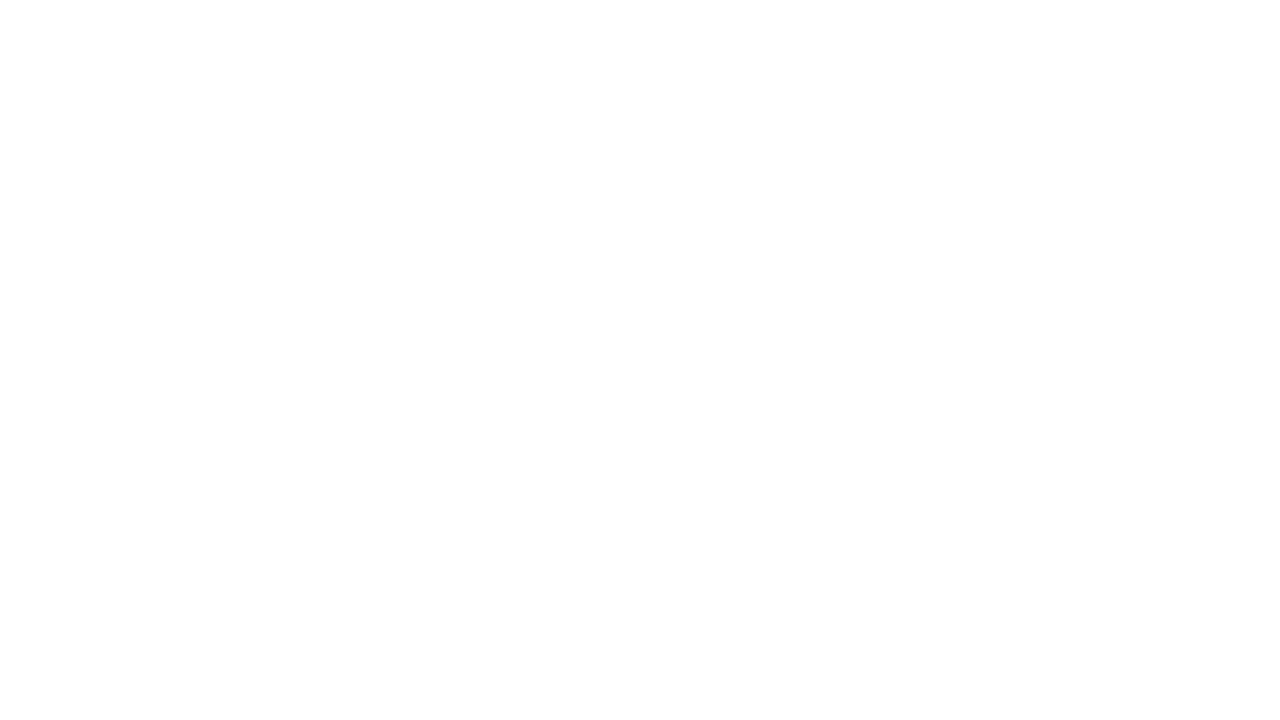
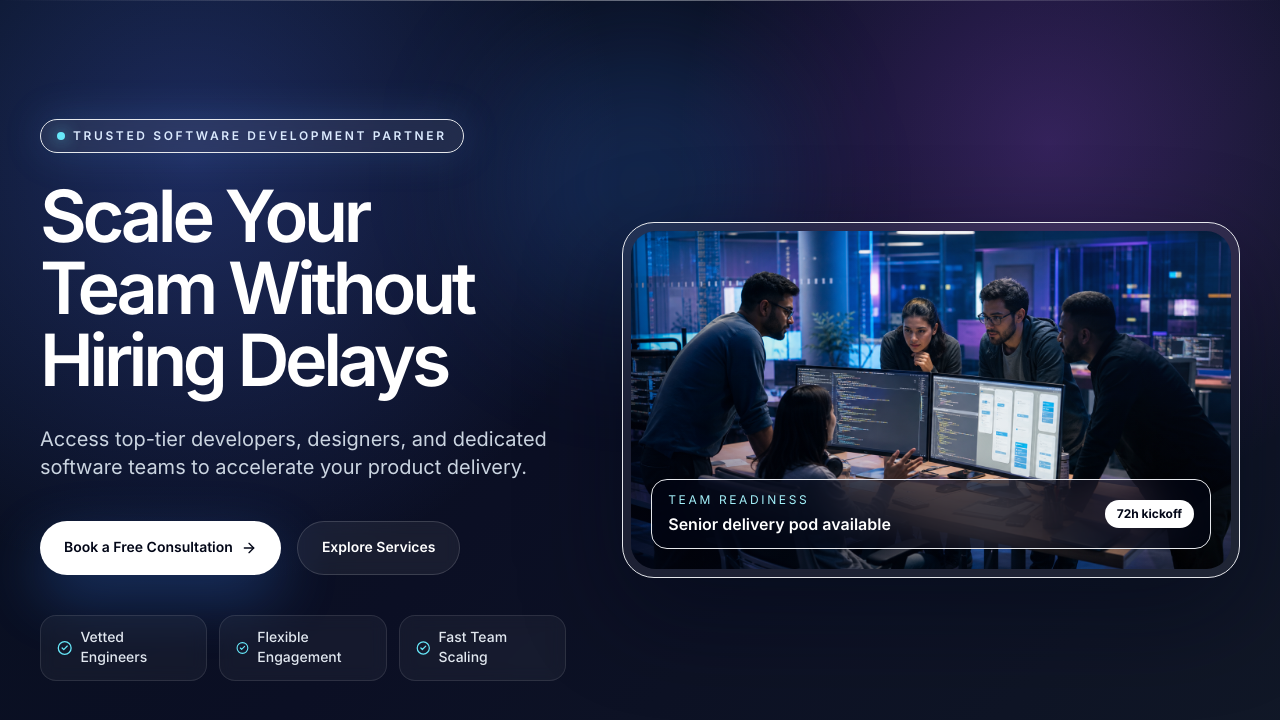
Before and after one commit to Usama23156/outsourcing-company, a React (Vite) app: page / in a window 1280 px wide. Shown: the top 720 px of the page. Built offline with nearby package versions, Linux system fonts and the light colour scheme.

Commit message:
Add animated hero section
Co-authored-by: Usama Elkady <usamaelkady25@gmail.com>

```diff
--- a/package.json
+++ b/package.json
@@ -15,6 +15,7 @@
     "clsx": "^2.1.1",
     "date-fns": "^4.1.0",
     "embla-carousel-react": "^8.6.0",
+    "framer-motion": "^12.40.0",
     "lucide-react": "^1.16.0",
     "next-themes": "^0.4.6",
     "radix-ui": "^1.4.3",
--- a/src/App.tsx
+++ b/src/App.tsx
@@ -1,14 +1,7 @@
-import * as React from "react";
+import { HeroSection } from "@/components/HeroSection";
 
 function App() {
-  return (
-    <>
-
-
-
-
-    </>
-  );
+  return <HeroSection />;
 }
 
 export default App;
--- /dev/null
+++ b/src/components/HeroSection.tsx
@@ -0,0 +1,126 @@
+import { ArrowRight, CheckCircle2 } from "lucide-react";
+import { motion } from "framer-motion";
+
+const trustIndicators = [
+  "Vetted Engineers",
+  "Flexible Engagement",
+  "Fast Team Scaling",
+];
+
+const fadeUp = {
+  hidden: { opacity: 0, y: 22 },
+  visible: { opacity: 1, y: 0 },
+};
+
+export function HeroSection() {
+  return (
+    <section className="relative isolate min-h-screen overflow-hidden bg-[#070a18] text-white">
+      <div className="absolute inset-0 -z-20 bg-[radial-gradient(circle_at_15%_20%,rgba(84,116,255,0.28),transparent_34%),radial-gradient(circle_at_82%_18%,rgba(168,85,247,0.26),transparent_30%),linear-gradient(135deg,#07101f_0%,#0b0f24_48%,#111827_100%)]" />
+      <div className="absolute inset-x-0 top-0 -z-10 h-px bg-gradient-to-r from-transparent via-white/40 to-transparent" />
+      <div className="absolute left-1/2 top-10 -z-10 h-72 w-72 -translate-x-1/2 rounded-full bg-blue-500/20 blur-3xl" />
+
+      <div className="mx-auto grid min-h-screen w-full max-w-7xl items-center gap-14 px-6 py-20 sm:px-8 lg:grid-cols-[0.92fr_1.08fr] lg:px-10 lg:py-24">
+        <motion.div
+          className="max-w-3xl"
+          initial="hidden"
+          animate="visible"
+          transition={{ staggerChildren: 0.11, delayChildren: 0.08 }}
+        >
+          <motion.div
+            variants={fadeUp}
+            transition={{ duration: 0.65, ease: [0.22, 1, 0.36, 1] }}
+            className="mb-7 inline-flex items-center gap-2 rounded-full border border-white/12 bg-white/[0.07] px-4 py-2 text-xs font-semibold uppercase tracking-[0.22em] text-blue-100 shadow-[0_0_40px_rgba(96,165,250,0.18)] backdrop-blur"
+          >
+            <span className="h-2 w-2 rounded-full bg-cyan-300 shadow-[0_0_16px_rgba(103,232,249,0.9)]" />
+            Trusted Software Development Partner
+          </motion.div>
+
+          <motion.h1
+            variants={fadeUp}
+            transition={{ duration: 0.75, ease: [0.22, 1, 0.36, 1] }}
+            className="max-w-4xl text-balance text-5xl font-semibold leading-[0.95] tracking-[-0.06em] text-white sm:text-6xl lg:text-7xl"
+          >
+            Scale Your Team Without Hiring Delays
+          </motion.h1>
+
+          <motion.p
+            variants={fadeUp}
+            transition={{ duration: 0.7, ease: [0.22, 1, 0.36, 1] }}
+            className="mt-7 max-w-2xl text-lg leading-8 text-slate-300 sm:text-xl"
+          >
+            Access top-tier developers, designers, and dedicated software teams
+            to accelerate your product delivery.
+          </motion.p>
+
+          <motion.div
+            variants={fadeUp}
+            transition={{ duration: 0.7, ease: [0.22, 1, 0.36, 1] }}
+            className="mt-10 flex flex-col gap-4 sm:flex-row"
+          >
+            <a
+              href="#consultation"
+              className="group inline-flex items-center justify-center gap-2 rounded-full bg-white px-6 py-4 text-sm font-semibold text-slate-950 shadow-[0_22px_60px_rgba(59,130,246,0.32)] transition duration-300 hover:-translate-y-0.5 hover:bg-blue-50 focus:outline-none focus:ring-2 focus:ring-cyan-300 focus:ring-offset-2 focus:ring-offset-[#070a18]"
+            >
+              Book a Free Consultation
+              <ArrowRight className="h-4 w-4 transition duration-300 group-hover:translate-x-0.5" />
+            </a>
+            <a
+              href="#services"
+              className="inline-flex items-center justify-center rounded-full border border-white/15 bg-white/[0.06] px-6 py-4 text-sm font-semibold text-white backdrop-blur transition duration-300 hover:-translate-y-0.5 hover:border-white/30 hover:bg-white/[0.1] focus:outline-none focus:ring-2 focus:ring-cyan-300 focus:ring-offset-2 focus:ring-offset-[#070a18]"
+            >
+              Explore Services
+            </a>
+          </motion.div>
+
+          <motion.div
+            variants={fadeUp}
+            transition={{ duration: 0.7, ease: [0.22, 1, 0.36, 1] }}
+            className="mt-10 grid gap-3 text-sm text-slate-200 sm:grid-cols-3"
+          >
+            {trustIndicators.map((item) => (
+              <div
+                key={item}
+                className="flex items-center gap-2 rounded-2xl border border-white/10 bg-white/[0.045] px-4 py-3 backdrop-blur"
+              >
+                <CheckCircle2 className="h-4 w-4 text-cyan-300" />
+                <span className="font-medium">{item}</span>
+              </div>
+            ))}
+          </motion.div>
+        </motion.div>
+
+        <motion.div
+          initial={{ opacity: 0, scale: 0.96, y: 26 }}
+          animate={{ opacity: 1, scale: 1, y: 0 }}
+          transition={{ duration: 0.85, ease: [0.22, 1, 0.36, 1], delay: 0.18 }}
+          className="relative"
+        >
+          <div className="absolute -inset-4 rounded-[2.5rem] bg-gradient-to-br from-cyan-400/24 via-blue-500/14 to-fuchsia-500/24 blur-2xl" />
+          <div className="relative overflow-hidden rounded-[2rem] border border-white/14 bg-white/[0.07] p-2 shadow-[0_34px_100px_rgba(2,6,23,0.45)] backdrop-blur-xl">
+            <div className="relative aspect-video overflow-hidden rounded-[1.55rem] bg-slate-950">
+              <img
+                src="/assets/software-outsourcing-hero.png"
+                alt="Diverse software engineering team collaborating in a modern coding workspace"
+                className="h-full w-full object-cover"
+              />
+              <div className="absolute inset-0 bg-gradient-to-tr from-slate-950/50 via-transparent to-blue-500/10" />
+              <div className="absolute bottom-5 left-5 right-5 flex flex-wrap items-center justify-between gap-3 rounded-2xl border border-white/12 bg-slate-950/55 px-4 py-3 backdrop-blur-xl">
+                <div>
+                  <p className="text-xs uppercase tracking-[0.22em] text-cyan-200">
+                    Team readiness
+                  </p>
+                  <p className="mt-1 text-base font-semibold text-white">
+                    Senior delivery pod available
+                  </p>
+                </div>
+                <div className="rounded-full bg-white px-3 py-1.5 text-xs font-bold text-slate-950">
+                  72h kickoff
+                </div>
+              </div>
+            </div>
+          </div>
+        </motion.div>
+      </div>
+    </section>
+  );
+}
--- a/src/index.css
+++ b/src/index.css
@@ -1,3 +1,24 @@
+@import "@fontsource-variable/geist";
+
 @tailwind base;
 @tailwind components;
 @tailwind utilities;
+
+@layer base {
+  :root {
+    font-family: "Geist Variable", Inter, ui-sans-serif, system-ui, sans-serif;
+    color: #f8fafc;
+    background: #070a18;
+    font-synthesis: none;
+    text-rendering: geometricPrecision;
+    -webkit-font-smoothing: antialiased;
+    -moz-osx-font-smoothing: grayscale;
+  }
+
+  body {
+    min-width: 320px;
+    min-height: 100vh;
+    margin: 0;
+    background: #070a18;
+  }
+}
```
Also changed, not shown: public/assets/software-outsourcing-hero.png (added), 1 other file (tests, documents, lock files or other folders).
